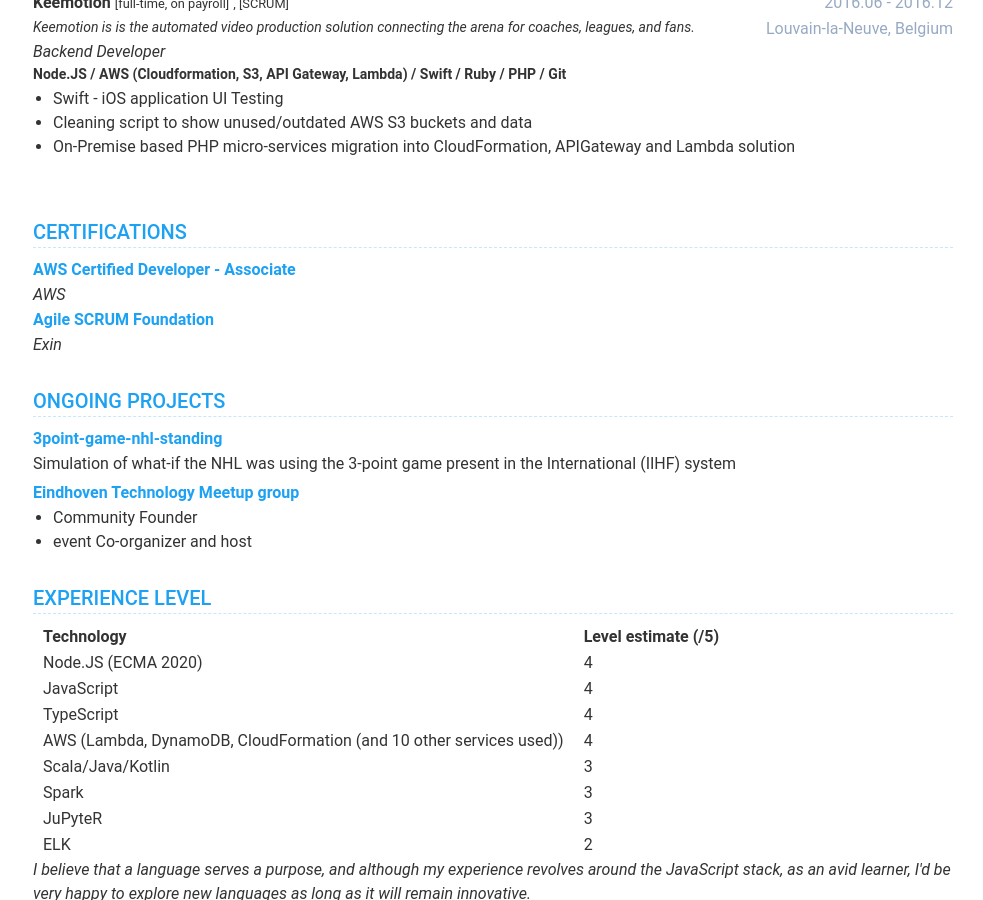
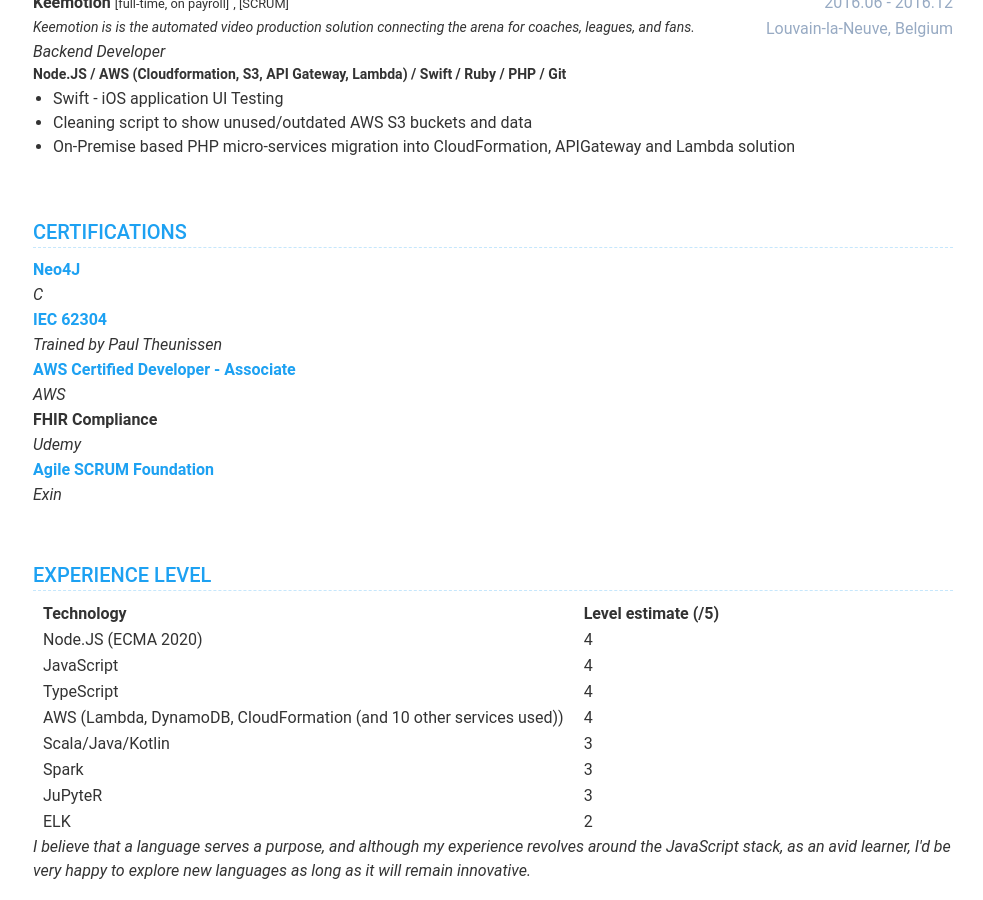
Before and after one commit to romdj/romdj.github.io, a Jekyll site: the page built from index.html, in a window 1280 px wide and 900 px high, scrolled down 2002 px. Shown: the whole window, without its empty margins (147-1130 px from the left). Built offline with Jekyll 4.4.1, drawn with Linux system fonts in a browser that asks for light colours; nearby versions of some CDN libraries; some of the changed text lies outside the part shown.

Commit message:
Updated latest info

```diff
--- a/_data/data.yml
+++ b/_data/data.yml
@@ -116,7 +116,7 @@
         - ' / Jira'
         - ' / Confluence'
       management: SCRUMBan
-      time: 2021.01 - today
+      time: 2021.01 - 2022.06
       company: Extra Horizon
       cdescription: Medically compliant Backend as a Service
       tag: permanent
@@ -232,7 +232,7 @@
         - On-Premise based PHP micro-services migration into CloudFormation, APIGateway and Lambda solution
 
 projects:
-  display: true
+  display: false
   title: Ongoing Projects
   # intro: |
   # Here are the various projects that I am working on:
@@ -276,10 +276,24 @@
   display: true
   title: Certifications
   items:
+    - title: Neo4J
+      authors: C
+      date: "Training Currently ongoing"
+      link: https://neo4j.com/graphacademy/neo4j-certification/
+
+    - title: IEC 62304
+      authors: Trained by Paul Theunissen
+      date: "03.2022"
+      link: https://www.linkedin.com/in/paul-theunissen-8239594/
+
     - title: AWS Certified Developer - Associate
       authors: AWS
       date: "08.2020"
       link: https://www.youracclaim.com/badges/24ea1284-7bb6-42cf-8fe8-0a7ac30ed234/public_url
+
+    - title: FHIR Compliance
+      authors: Udemy
+      date: "03.2020"
 
     - title: Agile SCRUM Foundation
       authors: Exin
```
